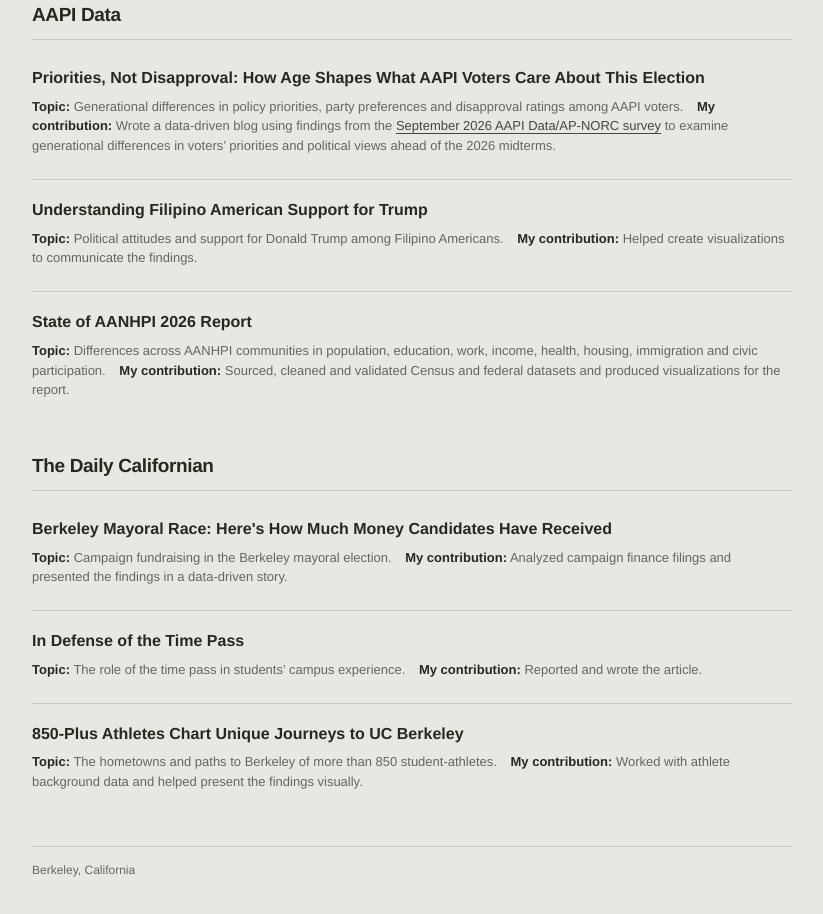
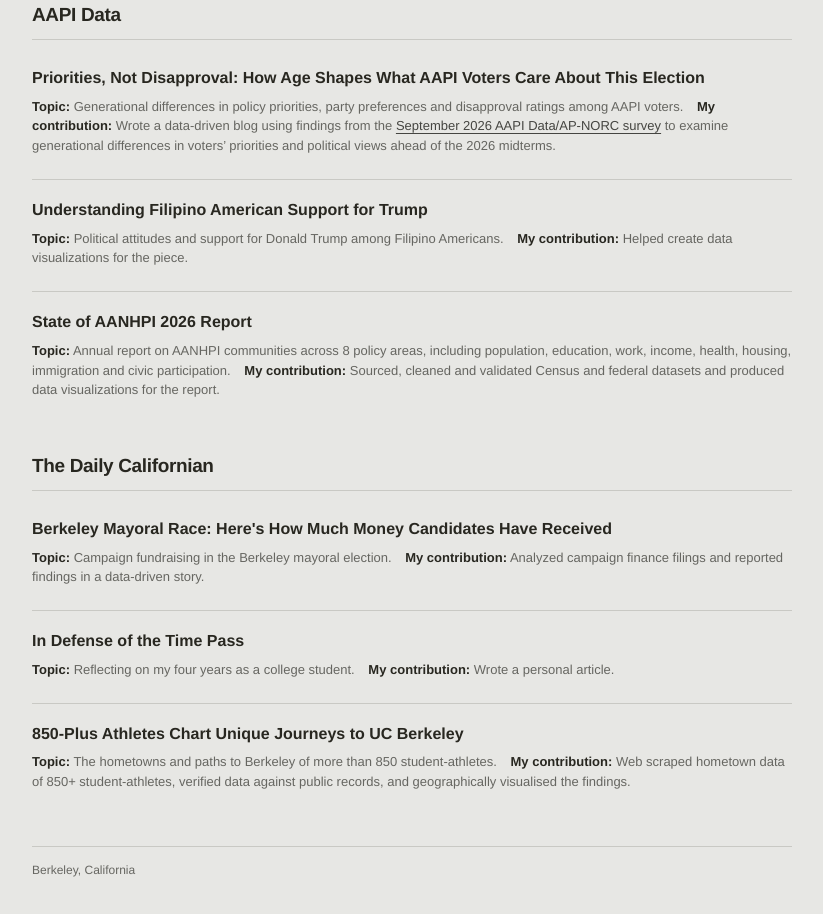
Before and after one commit to sal-max1/sal-max1.github.io, a plain HTML site: page index.html in a window 1280 px wide. Shown: the part 242-1156 px from the top of the page, without its empty margins (228-1051 px from the left). Drawn offline with Linux system fonts and the light colour scheme.

Commit message:
Refine contributions descriptions in index.html

```diff
--- a/index.html
+++ b/index.html
@@ -32,12 +32,12 @@
 
         <article class="work">
           <h3><a href="https://aapidata.com/blog/understanding-filipino-american-support-for-trump">Understanding Filipino American Support for Trump</a></h3>
-          <p><span class="label">Topic:</span> Political attitudes and support for Donald Trump among Filipino Americans. <span class="label contribution-label">My contribution:</span> Helped create visualizations to communicate the findings.</p>
+          <p><span class="label">Topic:</span> Political attitudes and support for Donald Trump among Filipino Americans. <span class="label contribution-label">My contribution:</span> Helped create data visualizations for the piece.</p>
         </article>
 
         <article class="work">
           <h3><a href="https://aapidata.com/featured/state-of-aanhpis-report-2026/#findings-demo">State of AANHPI 2026 Report</a></h3>
-          <p><span class="label">Topic:</span> Differences across AANHPI communities in population, education, work, income, health, housing, immigration and civic participation. <span class="label contribution-label">My contribution:</span> Sourced, cleaned and validated Census and federal datasets and produced visualizations for the report.</p>
+          <p><span class="label">Topic:</span> Annual report on AANHPI communities across 8 policy areas, including population, education, work, income, health, housing, immigration and civic participation. <span class="label contribution-label">My contribution:</span> Sourced, cleaned and validated Census and federal datasets and produced data visualizations for the report.</p>
         </article>
       </div>
     </section>
@@ -47,17 +47,17 @@
       <div class="work-list">
         <article class="work">
           <h3><a href="https://www.dailycal.org/news/city/elections/berkeley-mayoral-race-here-s-how-much-money-candidates-have-received/article_59c3276c-9a37-11ef-8876-6bbfaab91cd0.html">Berkeley Mayoral Race: Here's How Much Money Candidates Have Received</a></h3>
-          <p><span class="label">Topic:</span> Campaign fundraising in the Berkeley mayoral election. <span class="label contribution-label">My contribution:</span> Analyzed campaign finance filings and presented the findings in a data-driven story.</p>
+          <p><span class="label">Topic:</span> Campaign fundraising in the Berkeley mayoral election. <span class="label contribution-label">My contribution:</span> Analyzed campaign finance filings and reported findings in a data-driven story.</p>
         </article>
 
         <article class="work">
           <h3><a href="https://www.dailycal.org/in-defense-of-the-time-pass/article_cc01be90-e2e9-4aae-90ae-5d564c767280.html">In Defense of the Time Pass</a></h3>
-          <p><span class="label">Topic:</span> The role of the time pass in students’ campus experience. <span class="label contribution-label">My contribution:</span> Reported and wrote the article.</p>
+          <p><span class="label">Topic:</span> Reflecting on my four years as a college student. <span class="label contribution-label">My contribution:</span> Wrote a personal article.</p>
         </article>
 
         <article class="work">
           <h3><a href="https://www.dailycal.org/projects/campus/850-plus-athletes-chart-unique-journeys-to-uc-berkeley/article_7583424e-1a75-4bae-b1a7-0040a3320d02.html">850-Plus Athletes Chart Unique Journeys to UC Berkeley</a></h3>
-          <p><span class="label">Topic:</span> The hometowns and paths to Berkeley of more than 850 student-athletes. <span class="label contribution-label">My contribution:</span> Worked with athlete background data and helped present the findings visually.</p>
+          <p><span class="label">Topic:</span> The hometowns and paths to Berkeley of more than 850 student-athletes. <span class="label contribution-label">My contribution:</span> Web scraped hometown data of 850+ student-athletes, verified data against public records, and geographically visualised the findings.</p>
         </article>
       </div>
     </section>
```
